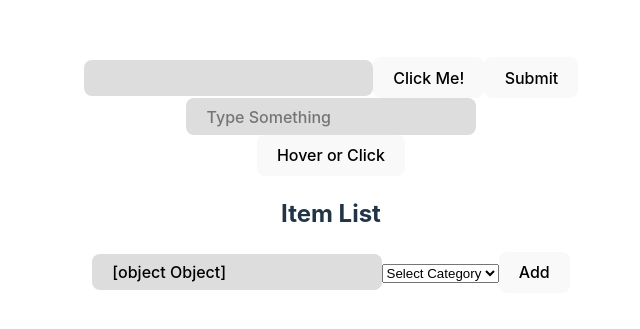
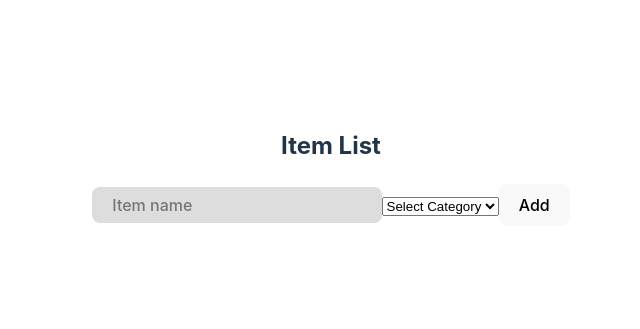
Before and after one commit to aufKeihlePascual/PDC20-M5, a React (Vite) app: page / in a window 1280 px wide. Shown: the part 241-570 px from the top of the page, without its empty margins (309-949 px from the left). Built offline with nearby package versions, Linux system fonts and the light colour scheme.

Commit message:
Final Edit

```diff
--- a/src/Events/ItemList.jsx
+++ b/src/Events/ItemList.jsx
@@ -29,18 +29,18 @@ function ItemList() {
     const handleDelete = (index) => {
         const filteredItems = items.filter((_, i) => i !== index);
         setItems(filteredItems);
-    }
+    };
 
     const handleEdit = (index) => {
         setCurrentItem(items[index]);
         setIsEditing(true);
         setEditingIndex(index);
-    }
+    };
 
     const handleItemClick = (event) => {
         event.stopPropagation();
         console.log("Item clicked: ", event.target.textContext);
-    }
+    };
 
     return (
         <div className="item-list-app">
@@ -49,7 +49,7 @@ function ItemList() {
                 <input
                     type="text"
                     name="name"
-                    value={currentItem}
+                    value={currentItem.name}
                     placeholder="Item name"
                     onChange={handleChange}
                     required
@@ -64,8 +64,25 @@ function ItemList() {
                     <option value="Work">Work</option>
                     <option value="Personal">Personal</option>
                 </select>
-                <button type="submit">{isEditing ? 'Update' : 'Add'}</button>
+                <button type="submit" className="{isEditing ? 'update' : 'add'}">{isEditing ? 'Update' : 'Add'}</button>
             </form>
+
+            <ul>
+                {items.map((item, index) => (
+                    <li key={index} onClick={handleItemClick}>
+                        {item.name} - {item.category}
+                        <button onClick={(event) => {
+                            event.stopPropagation();
+                            handleEdit(index);
+                        }} className="edit">Edit</button>
+
+                        <button onClick={(event) => {
+                            event.stopPropagation();
+                            handleDelete(index);
+                        }} className="delete">Delete</button>
+                    </li>
+                ))}
+            </ul>
         </div>
     );
 }
--- a/src/Events/MainEvent.jsx
+++ b/src/Events/MainEvent.jsx
@@ -1,15 +1,15 @@
 import React from "react";
-import EventonClick from "./EventonClick";
-import KeyboardEvent from "./KeyboardEvent";
-import MouseEvent from "./MouseEvent";
+// import EventonClick from "./EventonClick";
+// import KeyboardEvent from "./KeyboardEvent";
+// import MouseEvent from "./MouseEvent";
 import ItemList from "./ItemList";
 
 function MainEvent() {
     return (
         <div>
-            <EventonClick/>
+            {/* <EventonClick/>
             <KeyboardEvent/>
-            <MouseEvent/>
+            <MouseEvent/> */}
             <ItemList/>
         </div>
     );
```
